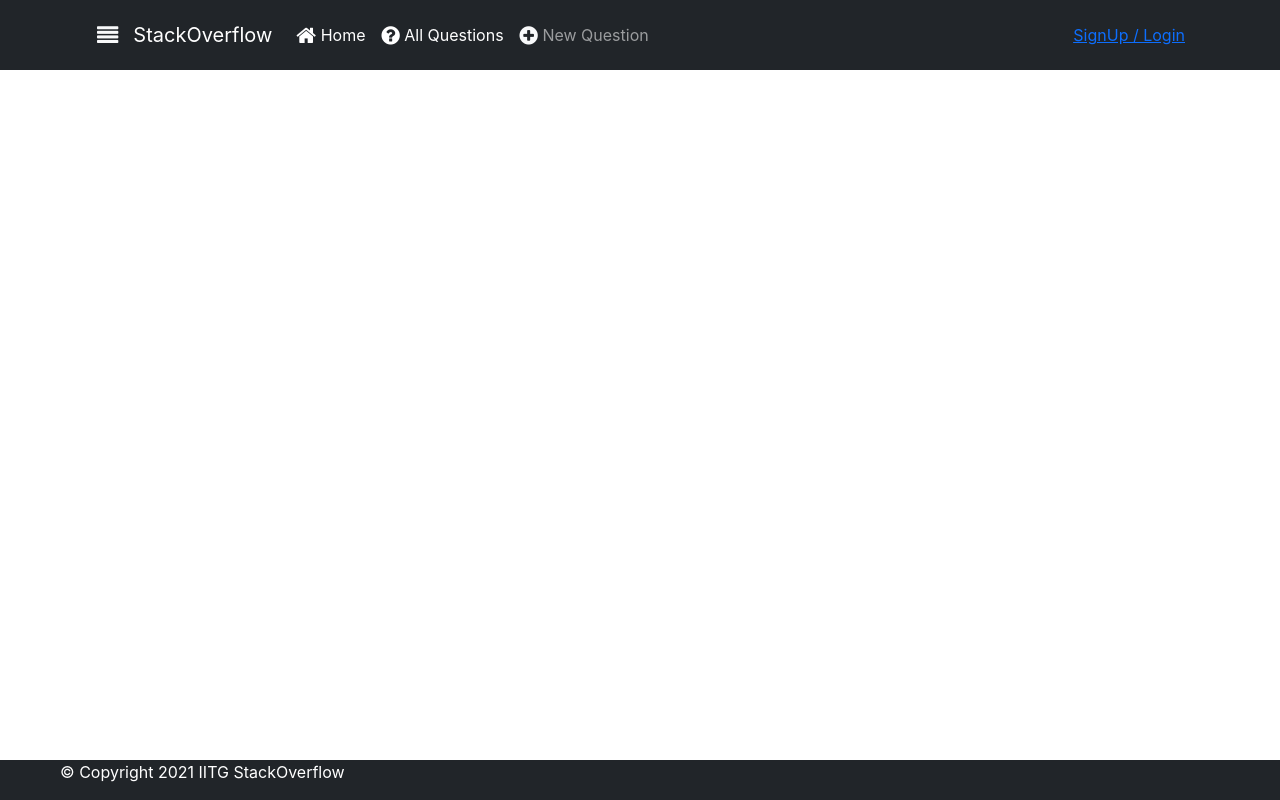
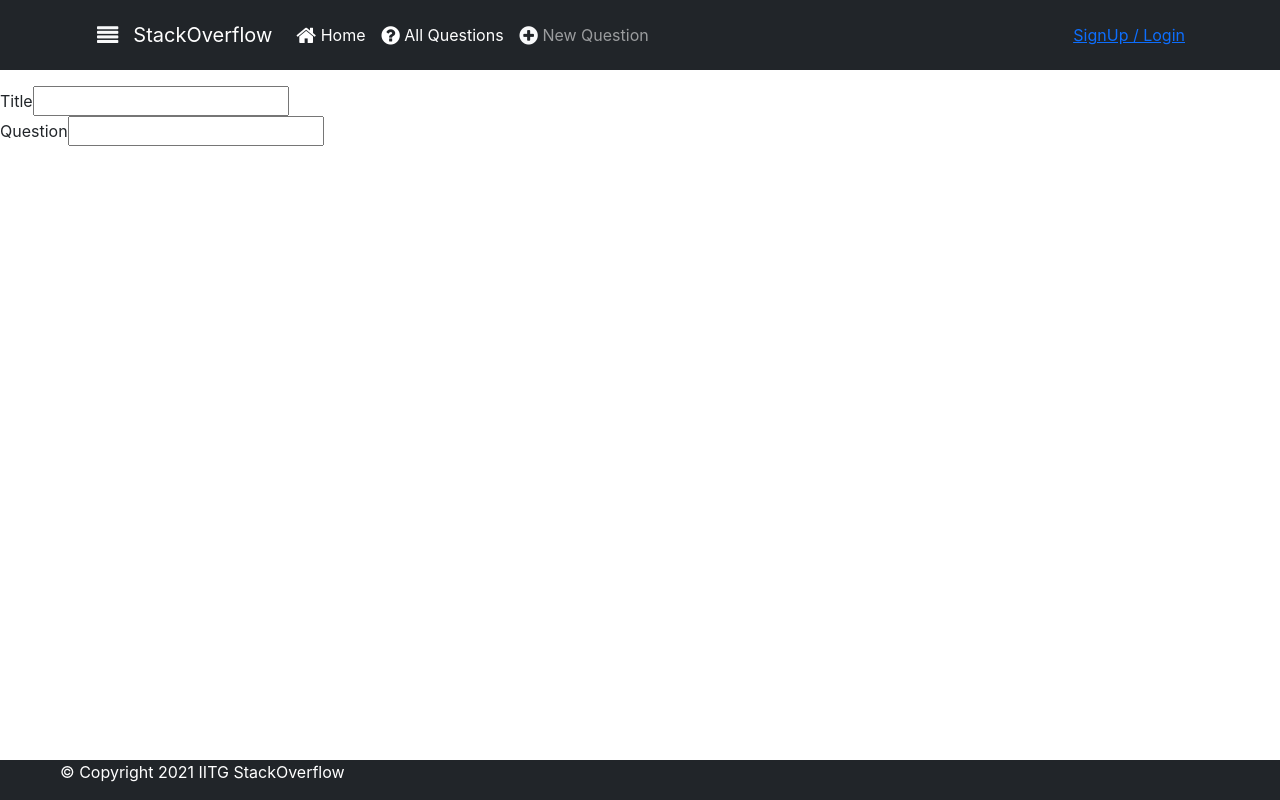
Before and after one commit to ShalinJain1603/StackOverflow, a React (Create React App) app in the folder client/: page /questions/1/edit in a window 1280 px wide. Built offline with nearby package versions, Linux system fonts and the light colour scheme; no server answers.

Commit message:
Edit Question Page

```diff
--- /dev/null
+++ b/client/src/components/question/EditQuestion.js
@@ -0,0 +1,115 @@
+import axios from "axios";
+import { Fragment, useEffect, useState } from "react";
+import { useHistory, useParams } from "react-router-dom";
+import useInput from "../../hooks/use-input";
+import TagComponent from "../tags";
+import Modal from "../UI/Modal";
+import classes from "./NewQuestionForm.module.css";
+const EditQuestionForm = (props) => {
+  const [showModal, setShowModal] = useState(false);
+  const [currentTags, setcurrentTags] = useState(null);
+  const [status, setStatus] = useState("");
+  const { questionId } = useParams();
+  const history = useHistory();
+
+  const {
+    value: title,
+    isTouched: titleIsTouched,
+    valueIsValid: titleIsValid,
+    hasError: titleHasError,
+    onBlur: titleOnBlur,
+    onChange: titleOnChange,
+    reset: titleReset,
+    onset: titlePreset,
+  } = useInput((title) => title.trim() !== "");
+
+  const {
+    value: question,
+    isTouched: questionIsTouched,
+    valueIsValid: questionIsValid,
+    hasError: questionHasError,
+    onBlur: questionOnBlur,
+    onChange: questionOnChange,
+    reset: questionReset,
+    onset: questionPreset,
+  } = useInput((question) => question.trim !== "");
+
+  useEffect(() => {
+    const fetchQuestion = async () => {
+      const { data } = await axios.get(`/api/question/${questionId}`);
+      titlePreset(data.title);
+      questionPreset(data.text);
+      const tags = data.tags.map((tag) => ({ name: tag }));
+      setcurrentTags(tags);
+    };
+
+    fetchQuestion();
+  }, []);
+
+  const formSubmitHandler = async (event) => {
+    event.preventDefault();
+    const tags = document.querySelectorAll(".react-tags__selected-tag-name");
+    const names = [];
+    for (const tag of tags) {
+      names.push(tag.innerText);
+    }
+    const data = {
+      title: title,
+      text: question,
+      tags: names,
+    };
+    const res = await axios.post(`/api/question/${questionId}/edit`, data);
+    setShowModal(true);
+    console.log(res);
+    setStatus(res.data);
+  };
+
+  const closeModal = () => {
+    setShowModal(false);
+    history.push(`/questions/${questionId}`);
+  };
+  const successMessage = (
+    <div>
+      <h2>{status}</h2>
+      <button onClick={closeModal}> Close</button>
+    </div>
+  );
+
+  const formIsValid = titleIsValid && questionIsValid;
+
+  return (
+    <Fragment>
+      {showModal && <Modal onClick={closeModal}>{successMessage}</Modal>}
+      <form onSubmit={formSubmitHandler} className={classes.form}>
+        <div>
+          <label htmlFor="title">Title </label>
+          <input
+            type="text"
+            id="title"
+            onChange={titleOnChange}
+            onBlur={titleOnBlur}
+            value={title}
+          />
+        </div>
+        <div>
+          <label htmlFor="Question">Question </label>
+          <input
+            type="text"
+            id="Question"
+            onChange={questionOnChange}
+            onBlur={questionOnBlur}
+            value={question}
+          />
+          {questionHasError && (
+            <p className={classes.parainvalid}>Question can't be empty</p>
+          )}
+        </div>
+        {currentTags && <TagComponent tags={currentTags} />}
+
+        {formIsValid && <button className={classes.submit}>Edit</button>}
+      </form>
+    </Fragment>
+  );
+};
+
+export default EditQuestionForm;
--- a/client/src/components/question/QuestionDetail.js
+++ b/client/src/components/question/QuestionDetail.js
@@ -1,6 +1,6 @@
 import axios from "axios";
 import { Fragment, useEffect, useState } from "react";
-import { useParams } from "react-router-dom";
+import { useHistory, useParams } from "react-router-dom";
 import { Badge } from "reactstrap";
 import AddAnswerReply from "../answer-reply/AddAnswerReply";
 import AnswerReply from "../answer-reply/AnswerReply";
@@ -11,7 +11,7 @@ const QuestionDetail = (props) => {
   const [question, setQuestion] = useState(null);
   const { questionId } = useParams();
   const [answerSortType, setAnswersSortType] = useState("Oldest");
-
+  const history = useHistory();
   useEffect(() => {
     const fetchQuestion = async () => {
       const { data } = await axios.get(`/api/question/${questionId}`);
@@ -57,6 +57,11 @@ const QuestionDetail = (props) => {
         break;
     }
   };
+
+  const ReDirectHandler = () => {
+    history.push(`/questions/${questionId}/edit`);
+  };
+
   return (
     <Fragment>
       {!question && (
@@ -74,6 +79,8 @@ const QuestionDetail = (props) => {
           {question.tags.map((tag) => (
             <Badge className="bg-warning mx-1 mb-1 text-dark">{tag}</Badge>
           ))}
+          <br />
+          <button onClick={ReDirectHandler}>Edit</button>
           <br />
           {question.author.firstname}
           <p> {question.text}</p>
--- a/client/src/hooks/use-input.js
+++ b/client/src/hooks/use-input.js
@@ -1,7 +1,7 @@
-import React, { useState } from 'react';
+import { useState } from "react";
 
-const useInput = (validateValue) => {
-    const [value, setValue] = useState('');
+const useInput = (validateValue, initialValue = "") => {
+  const [value, setValue] = useState(initialValue);
   const [isTouched, setIsTouched] = useState(false);
 
   const valueIsValid = validateValue(value);
@@ -9,16 +9,20 @@ const useInput = (validateValue) => {
 
   const onBlur = () => {
     setIsTouched(true);
-    }
+  };
 
   const onChange = (event) => {
     setValue(event.target.value);
-    }
+  };
 
   const reset = () => {
-        setValue('');
+    setValue("");
     setIsTouched(false);
-    }
+  };
+
+  const onset = (value) => {
+    setValue(value);
+  };
 
   return {
     value,
@@ -26,8 +30,9 @@ const useInput = (validateValue) => {
     valueIsValid,
     hasError,
     onBlur,
-        onChange
-    }
-}
+    onChange,
+    onset,
+  };
+};
 
 export default useInput;
--- a/client/src/router.js
+++ b/client/src/router.js
@@ -2,15 +2,22 @@ import React from "react";
 import { Redirect, Route, Switch } from "react-router-dom";
 import Auth from "./auth";
 import AllQuestions from "./components/question/AllQuestions";
+import EditQuestionForm from "./components/question/EditQuestion";
 import AddNewQuestion from "./components/question/NewQuestionForm";
 import QuestionDetail from "./components/question/QuestionDetail";
 import RegisterUserForm from "./components/registerUser/RegisterUser";
 import AllQuestionsByTag from "./components/Tags/AllQuestionsByTags";
 import UserProfile from "./components/userprofile/Userprofile";
+
 const Router = (props) => (
   <Switch>
     <PrivateRoute exact path="/questions/new" component={AddNewQuestion} />
     <Route exact path="/questions/:questionId" component={QuestionDetail} />
+    <Route
+      exact
+      path="/questions/:questionId/edit"
+      component={EditQuestionForm}
+    />
     <Route exact path="/questions" component={AllQuestions} />
     <Route exact path="/register" component={RegisterUserForm} />
     <Route exact path="/tags" component={AllQuestionsByTag} />
```
Lines whose indentation alone changed are shown as unchanged.
